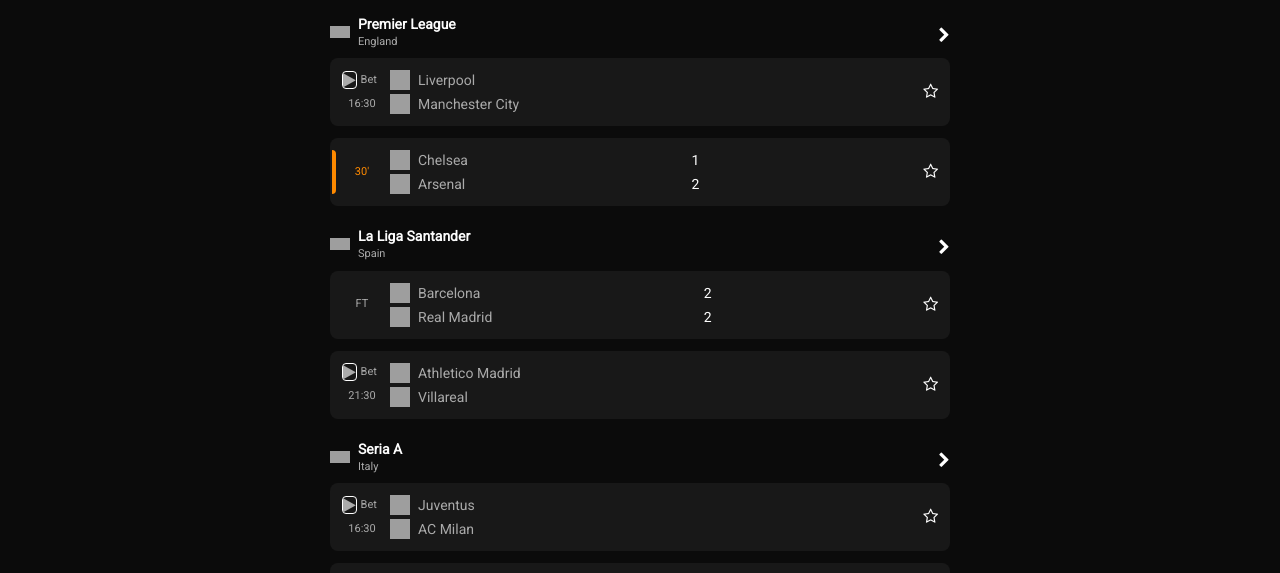
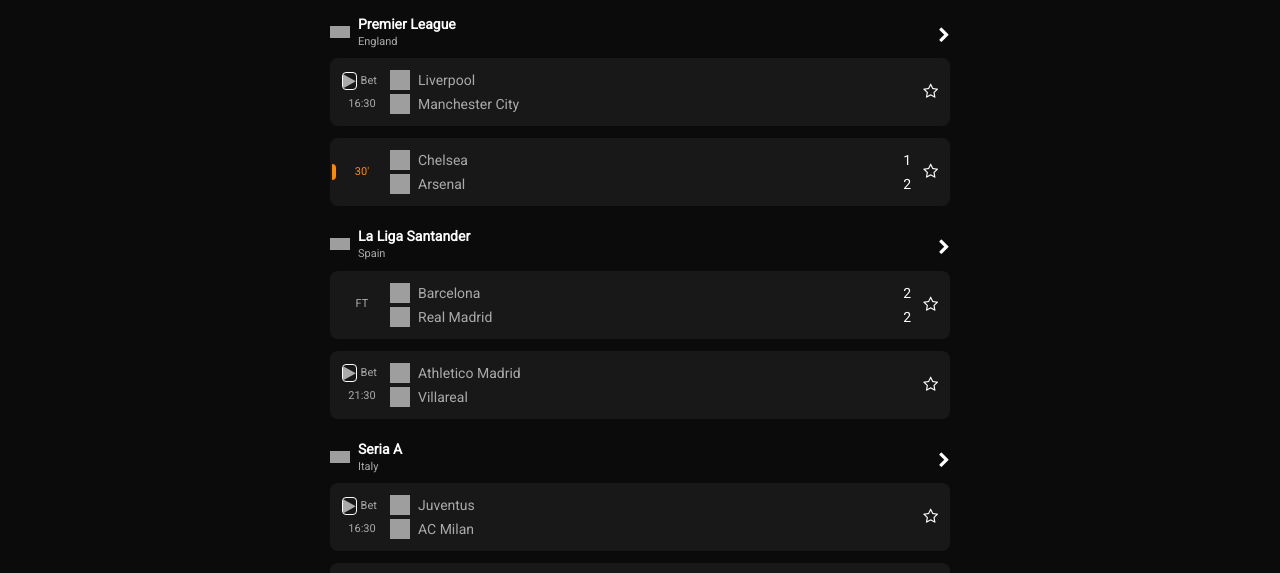
Before and after one commit to emmanuelojo/LivescoreClone, a Vue app: page / in a window 1280 px wide. Shown: the part 187-760 px from the top of the page. Built offline with nearby package versions, Linux system fonts and the light colour scheme; grey boxes are pictures that could not be loaded.

Commit message:
Scores alignment fixed

```diff
--- a/src/views/Home.vue
+++ b/src/views/Home.vue
@@ -232,7 +232,7 @@
           :key="idx"
           class="mb-3 bg-n-bg-gray rounded-lg p-3 flex justify-between items-center"
         >
-          <div class="flex gap-2">
+          <div class="flex items-center gap-2">
             <div
               v-if="fixture.hasStarted === false && fixture.hasEnded === false"
               class="grid gap-[6px] w-10"
@@ -282,7 +282,7 @@
               <p class="text-n-white text-sm">{{ fixture.homeScore }}</p>
               <p class="text-n-white text-sm">{{ fixture.awayScore }}</p>
             </div>
-          </div>
+
             <div
               @click="fixture.markAsFavourite = !fixture.markAsFavourite"
               class="cursor-pointer"
@@ -298,4 +298,5 @@
         </div>
       </div>
     </div>
+  </div>
 </template>
```
Lines whose indentation alone changed are shown as unchanged.
